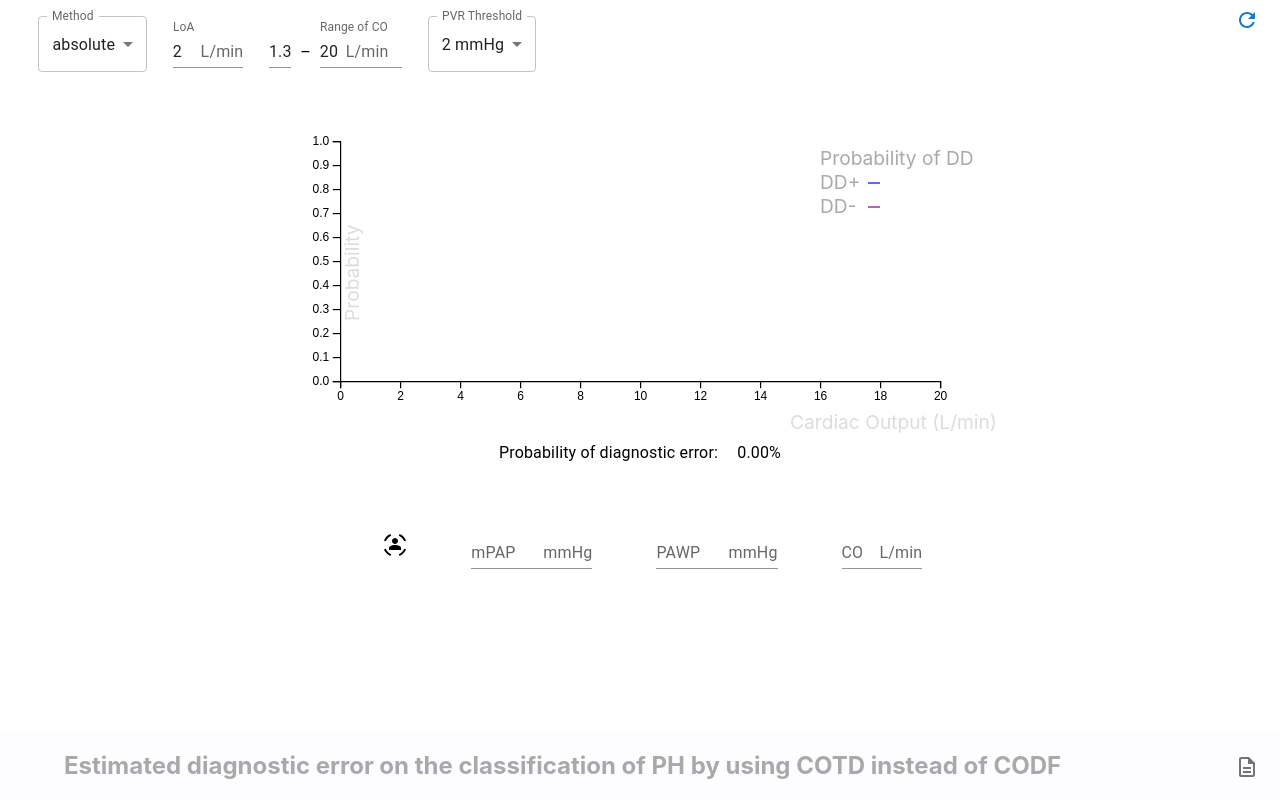
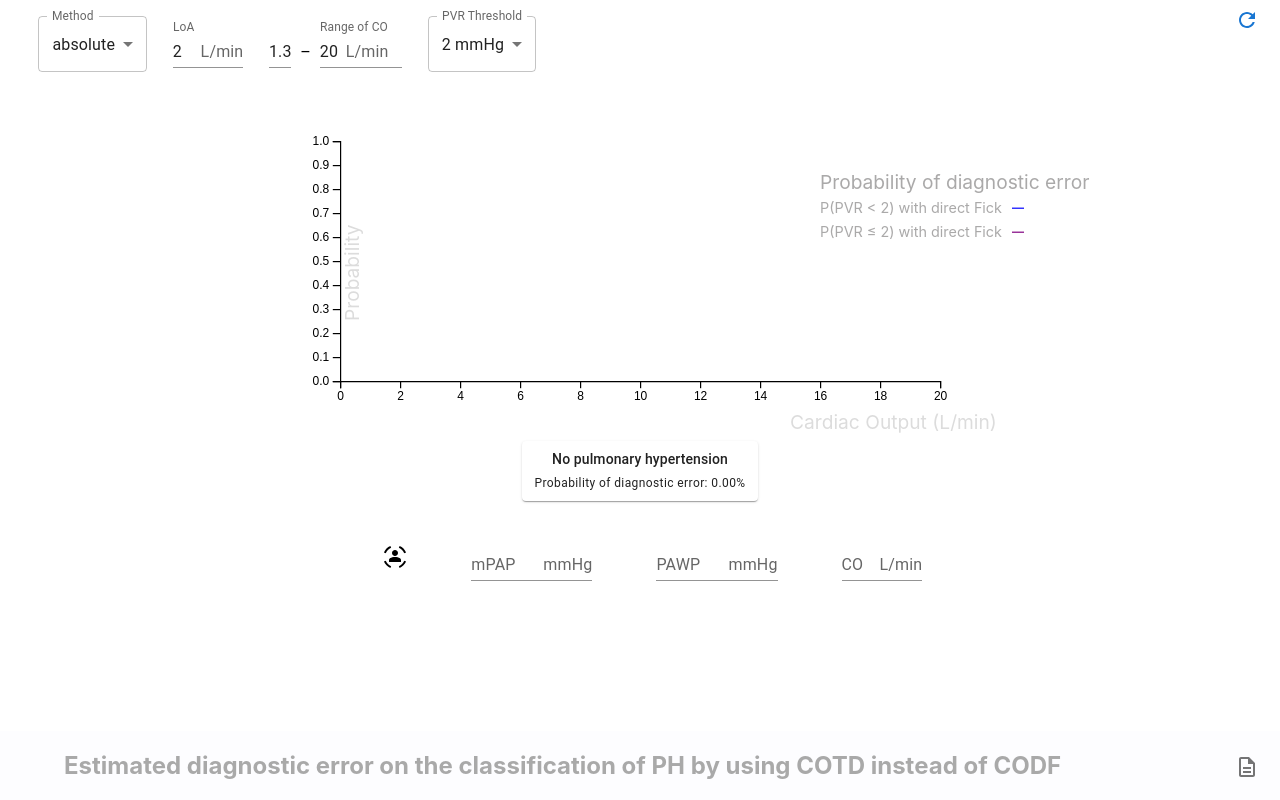
Before and after one commit to JulianKlug/CO-estimation-comparison, a React (Create React App) app in the folder app/: page / in a window 1280 px wide. Built offline with nearby package versions, Linux system fonts and the light colour scheme.

Commit message:
updated labels

```diff
--- a/app/src/components/DiagnosticDisagreementSimulator.js
+++ b/app/src/components/DiagnosticDisagreementSimulator.js
@@ -10,7 +10,7 @@
 import MeasuresInput from "./MeasuresInput";
 import MetaInput from "./MetaInput";
 import Graph from "./Graph";
-import {Typography} from "@mui/material";
+import {Paper, Typography} from "@mui/material";
 import MeasuresResults from "./MeasuresResults";
 import {isMobile} from "../utils";
 
@@ -23,19 +23,26 @@
         marginBottom: isMobile() ? 0 : '7vh',
     },
     simulatorResults: {
-        width: '80vw',
         margin: 'auto',
-        marginBottom: '5vh',
+        marginBottom: '2vh',
         display: 'flex',
         justifyContent: 'center'
     },
+    simulatorResultsItem: {
+        display: 'inline-block',
+        textAlign: 'center',
+    },
     simulatorResultsText: {
-      textAlign: 'left'
+      textAlign: 'center',
+        marginTop: '1vh',
+        marginLeft: '1vw',
+      marginRight: '1vw',
     },
     simulatorResultNumbers: {
         display: 'inline-block',
-        textAlign: 'right',
-        width: '7ch'
+        marginLeft: '1vw',
+        marginRight: '1vw',
+        marginBottom: '1vh',
     },
     measuresInput: {
         margin: 'auto',
@@ -71,6 +78,7 @@
     const [mCO, setMCO] = useState();
     const [simulatedDDlus, setSimulatedDDlus] = useState([]);
     const [simulatedDDMinus, setSimulatedDDMinus] = useState([]);
+    const PAWPThreshold = 15;
 
     // Use effect to monitor changes in mPAP, PAWP, mCO, LoA, lowerBoundCO, upperBoundCO, PVRThreshold, and update simulatedDDlus
     useEffect(() => {
@@ -137,9 +145,18 @@
                 />
             </div>
             <div className={classes.simulatorResults}>
-                <div className={classes.simulatorResultsText}>
-                    <Typography>Probability of diagnostic error:
-                        <div className={classes.simulatorResultNumbers}>
+                    <Paper elevation={1} className={classes.simulatorResultsItem}>
+                        <Typography variant={'subtitle2'} className={classes.simulatorResultsText}>
+                            {(mPAP < 20 || isNaN(mPAP)) ? "No pulmonary hypertension" : null}
+                            {(mPAP >= 20 && PVR_calc(mPAP, PAWP, mCO) < PVRLimit && PAWP < PAWPThreshold) ? "Undifferentiated pulmonary hypertension" : null}
+                            {(mPAP >= 20 && PVR_calc(mPAP, PAWP, mCO) >= PVRLimit && PAWP < PAWPThreshold) ? "Pre-capillary pulmonary hypertension" : null}
+                            {(mPAP >= 20 && PVR_calc(mPAP, PAWP, mCO) < PVRLimit && PAWP >= PAWPThreshold) ? "Post-capillary pulmonary hypertension" : null}
+                            {(mPAP >= 20 && PVR_calc(mPAP, PAWP, mCO) >= PVRLimit && PAWP >= PAWPThreshold) ? "Combined pulmonary hypertension" : null}
+                        </Typography>
+
+                      <Typography variant="caption">
+                          <div className={classes.simulatorResultNumbers}>
+                              {"Probability of diagnostic error: "}
                             {method === "absolute" ? (
                                 Number((P_DD_plus_given_Ir(mPAP, PAWP, mCO, lowerBoundCO, upperBoundCO, LoA, PVRLimit)
                                     + P_DD_minus_given_Ir(mPAP, PAWP, mCO, lowerBoundCO, upperBoundCO, LoA, PVRLimit)) * 100).toFixed(2)
@@ -148,8 +165,8 @@
                             )
                             }%
                         </div>
-                    </Typography>
-                </div>
+                      </Typography>
+                    </Paper>
             </div>
 
             <div className={classes.measuresInput}>
--- a/app/src/components/Graph.js
+++ b/app/src/components/Graph.js
@@ -2,6 +2,7 @@
 import { line, scaleLinear, scaleTime } from "d3";
 import * as d3 from "d3";
 import { makeStyles } from 'tss-react/mui';
+import {isMobile} from "../utils";
 
 
 
@@ -22,6 +23,10 @@
       fontSize: '16px',
     },
     legend: {
+        fill: 'rgba(141,140,140,0.75)',
+        fontSize: '12px',
+    },
+    legend_title: {
         fill: 'rgba(141,140,140,0.75)',
         fontSize: '16px',
     },
@@ -172,10 +177,11 @@
 
             // Site label (upper right)
             <text
-                className={classes.legend}
-                transform={`translate(${layout.width - 100}, 20)`}
+                className={classes.legend_title}
+                transform={isMobile() ? `translate(${layout.width - 100}, 20)` : `translate(${layout.width - 100}, 40)`}
             >
-                {"Probability of DD"}
+                {"Probability of"}
+                {isMobile() ? <tspan x="0" dy="1.2em">{"diagnostic error"}</tspan> : " diagnostic error"}
             </text>
 
             // y-axis label
@@ -198,26 +204,26 @@
             // Add legend
             <text
                 className={classes.legend}
-                transform={`translate(${layout.width - 100}, 40)`}
+                transform={`translate(${layout.width - 100}, 60)`}
             >
-                {"DD+"}
+                {"P(PVR < "  +PVRLimit +") with direct Fick"}
             </text>
             <text
                 className={classes.legend}
-                transform={`translate(${layout.width - 100}, 60)`}
+                transform={`translate(${layout.width - 100}, 80)`}
             >
-                {"DD-"}
+                {"P(PVR ≤ "  +PVRLimit +") with direct Fick"}
             </text>
 
             <line
                 className={classes.graph_DDplus_data}
-                x1={layout.width - 60} y1={35}
-                x2={layout.width - 50} y2={35}
+                x1={isMobile() ?  layout.width + 50 : layout.width + 70} y1={56}
+                x2={isMobile() ?  layout.width + 58 : layout.width + 60} y2={56}
             />
             <line
                 className={classes.graph_DDminus_data}
-                x1={layout.width - 60} y1={55}
-                x2={layout.width - 50} y2={55}
+                x1={isMobile() ?  layout.width + 50 : layout.width + 60} y1={76}
+                x2={isMobile() ?  layout.width + 58 : layout.width + 70} y2={76}
             />
 
             // Axes
@@ -237,7 +243,8 @@
                 x1={graphDetails.xScale(COatPVRLimit)}
                 y1={graphDetails.yScale(0)}
                 x2={graphDetails.xScale(COatPVRLimit)}
-                y2={graphDetails.yScale(0.1)}
+                // y2={graphDetails.yScale(-0.1)}
+                y2={graphDetails.yScale(-0)}
                 stroke="#666"
                 strokeWidth={0.2}
                 style={{ transition: "ease-out .1s" }}
@@ -246,7 +253,8 @@
                 fill="#666"
                 fontSize={8}
                 x={graphDetails.xScale(COatPVRLimit) - 15}
-                y={graphDetails.yScale(0.15)}
+                // y={graphDetails.yScale(-0.15)}
+                y={graphDetails.yScale(0.55)}
             >
                 PVR = {PVRLimit}
             </text>
--- a/app/src/components/MetaInput.js
+++ b/app/src/components/MetaInput.js
@@ -3,6 +3,7 @@
 import * as React from 'react';
 import {FormControl, InputAdornment, MenuItem, TextField, Typography} from '@mui/material';
 import {isMobile} from "../utils";
+import {useEffect} from "react";
 
 
 
```
